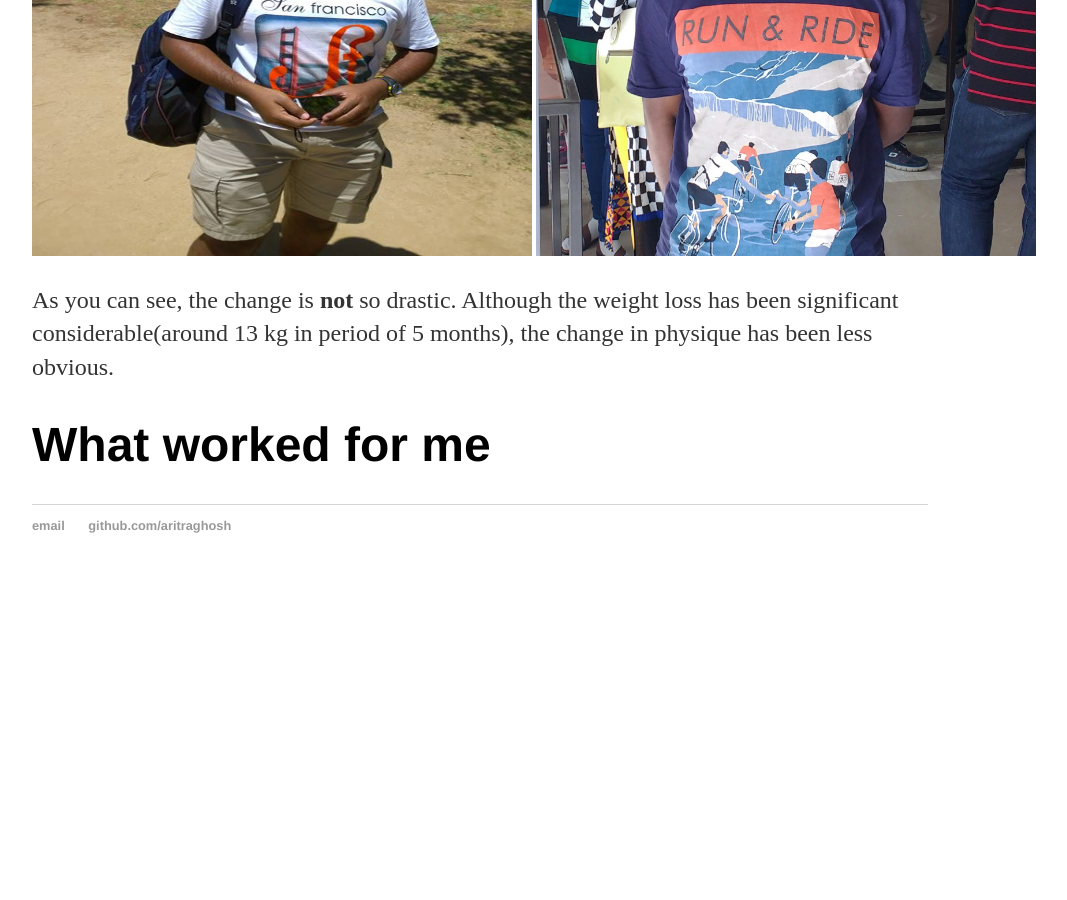
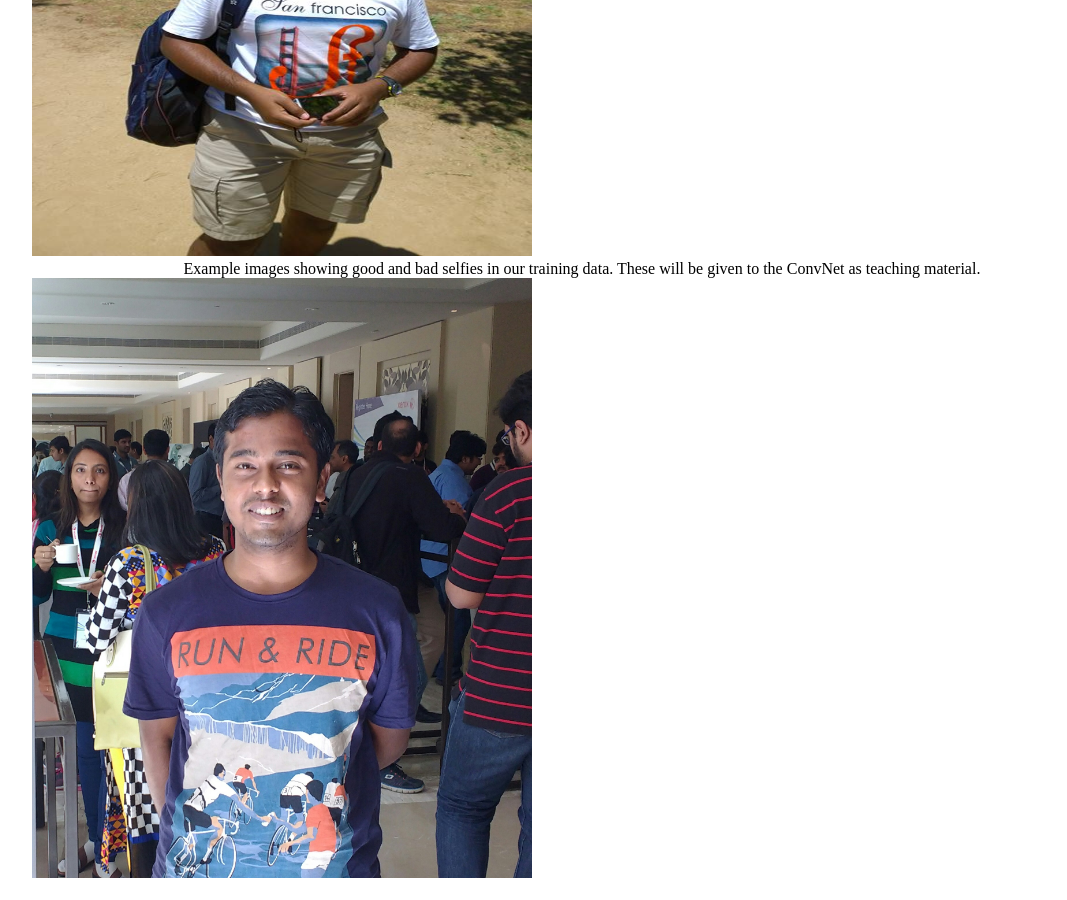
Before and after one commit to aritraghosh/aritraghosh.github.io, a Jekyll site: the page built from _posts/2016-02-05-some-tips-for-weight-loss.md, in a window 1280 px wide and 900 px high, scrolled down 892 px. Shown: the whole window, without its empty margins (160-1227 px from the left). Built offline with Jekyll 4.4.1, drawn with Linux system fonts in a browser that asks for light colours; before the commit the page ends 1485 px from its top, so only the background shows below that.

Commit message:
Update 2016-02-05-some-tips-for-weight-loss.md

```diff
--- a/_posts/2016-02-05-some-tips-for-weight-loss.md
+++ b/_posts/2016-02-05-some-tips-for-weight-loss.md
@@ -9,8 +9,10 @@ After a long wait(4 years), I was able to muster courage and enthusiasm on somet
 
 
 <div style="width:1100px; margin:0 auto;">
-
+<div align="left">
 <img src="https://aritraghosh.github.io/images/Aritra_old.jpg" alt="Old me" style="align: left;width: 500px ;height: 600px;"/>
+<div class="thecap" style="text-align:center">Example images showing good and bad selfies in our training data. These will be given to the ConvNet as teaching material.</div>
+</div>
 <img src="https://aritraghosh.github.io/images/IMG_20160123_091910.jpg" alt="Now" style="align: right;width: 500px;  height: 600px;"/>
 
 </div>
```
